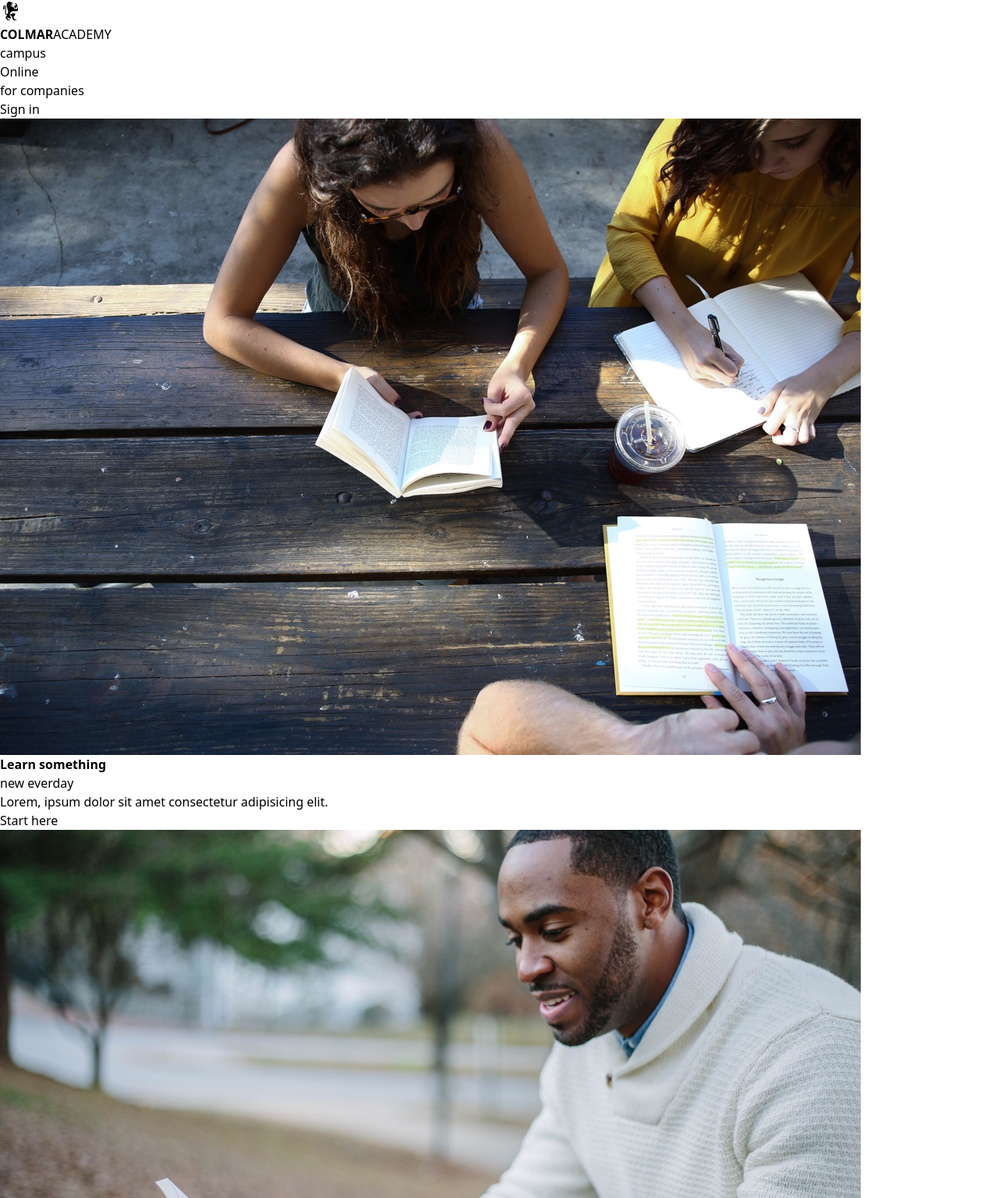
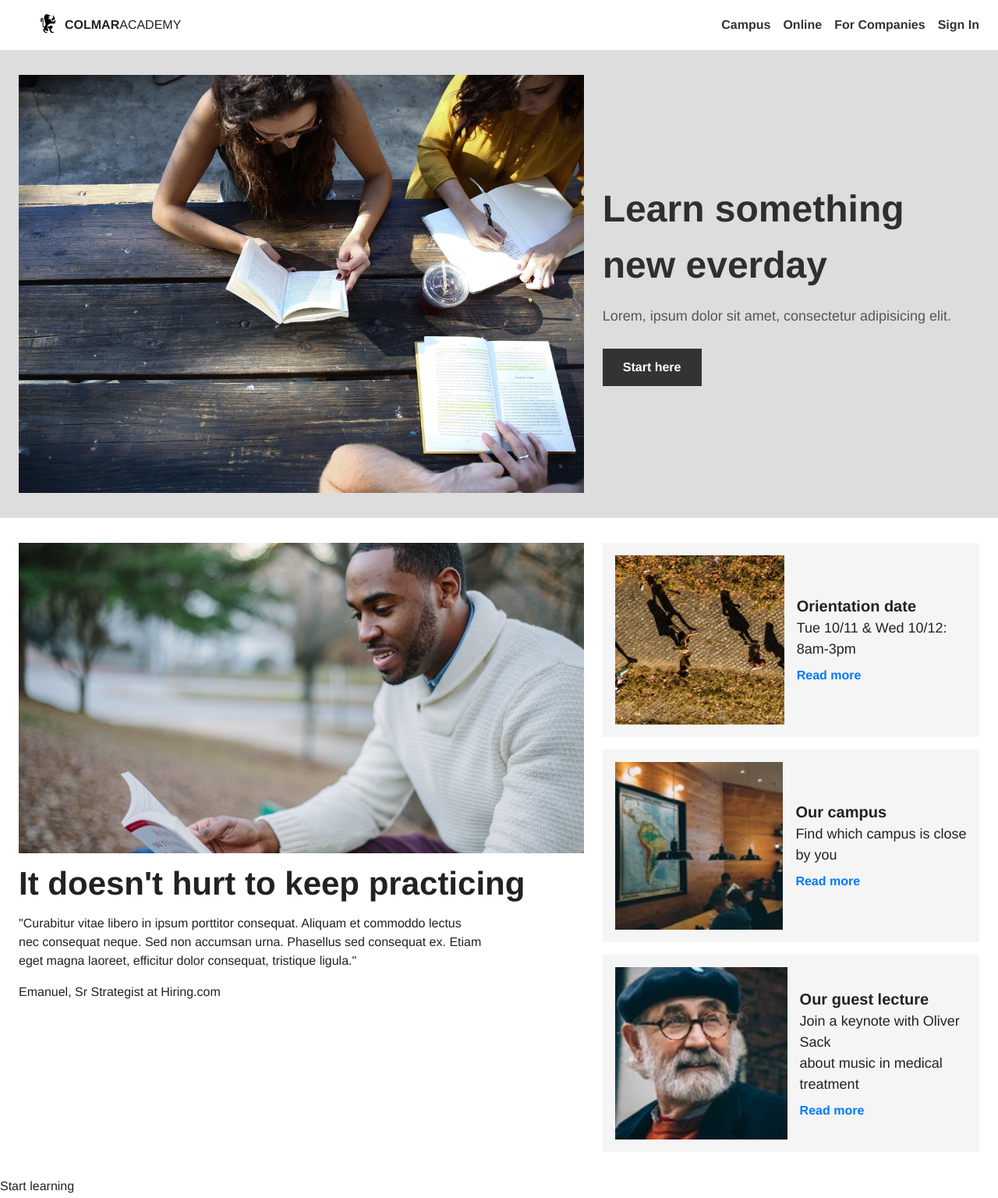
Before and after one commit to Pathomratan/21-pathomrat-colmar, a plain HTML site: page index.html in a window 1280 px wide. Shown: the top 1536 px of the page at 78% size. Drawn offline with nearby package versions, Linux system fonts and the light colour scheme.

Commit message:
version02

```diff
--- a/index.html
+++ b/index.html
@@ -8,14 +8,14 @@
     <title>21-pathomrat-colmar</title>
 </head>
 <body>
-    <header>
+    <header class="flex-container">
         <nav>
         <div>
-            <div>
-                <img src="./images/ic-logo.svg">
+            <div class="header-left">
+                <img src="./images/ic-logo.svg" alt="Colmar Academy">
                 <p><strong>COLMAR</strong>ACADEMY</p>
             </div>
-            <div>
+            <div class="header-right">
                 <ul>
                     <li><a href="#">campus</a></li>
                     <li><a href="##">Online</a></li>
@@ -29,30 +29,32 @@
     <main>
         <section class="Hero">
             <div>
-                <img src="./images/banner.jpg" alt="banner">
-            </div>
-            <div>
-                <p><strong>Learn something</strong><br>new everday</p>
-                <p>Lorem, ipsum dolor sit amet consectetur adipisicing elit.</p>
-                <button>Start here</button>
+                <div class="banner">
+                    <img src="./images/banner.jpg" alt="banner">
+                </div>
+                <div class="Heroword">
+                    <p><strong>Learn something</strong><br>new everday</p>
+                    <p>Lorem, ipsum dolor sit amet, consectetur adipisicing elit.</p>
+                    <div class="button"><a href="#" class="btn-start">Start here</a></div>
+                </div>
             </div>
         </section>
         <section class="information">
             <div>
-                <div>
+                <div class="info-main">
                     <img src="./images/information-main.jpg" alt="informationmain">
-                    <p><strong>It doesn't hurt to keep practicing</strong></p>
-                    <p>"Curabitur vitae libero in ipsum porttitor consequat. Aliquam et commoddo lectus<br>
+                    <h3><strong>It doesn't hurt to keep practicing</strong></h3>
+                    <p1>"Curabitur vitae libero in ipsum porttitor consequat. Aliquam et commoddo lectus<br>
                     nec consequat neque. Sed non accumsan urna. Phasellus sed consequat ex. Etiam<br>
-                    eget magna laoreet, efficitur dolor consequat, tristique ligula."</p>
-                    <p>Emanuel, Sr Strategist at Hiring.com</p>
+                    eget magna laoreet, efficitur dolor consequat, tristique ligula."</p1>
+                    <p2>Emanuel, Sr Strategist at Hiring.com</p2>
                 </div>
-                <div>
+                <div class="info">
                     <div>
                         <div>
                             <img src="./images/information-orientation.jpg" alt="info-orien">
                         </div>
-                        <div>
+                        <div class="detail">
                             <p><strong>Orientation date</strong><br>Tue 10/11 & Wed 10/12: 8am-3pm</p>
                             <a href="###">Read more</a>
                         </div>
@@ -61,7 +63,7 @@
                         <div>
                             <img src="./images/information-campus.jpg" alt="info-campus">
                         </div>
-                        <div>
+                        <div class="detail">
                             <p><strong>Our campus</strong><br>Find which campus is close by you</p>
                             <a href="###">Read more</a>
                         </div>
@@ -70,7 +72,7 @@
                         <div>
                             <img src="./images/information-guest-lecture.jpg" alt="info-guest">
                         </div>
-                        <div>
+                        <div class="detail">
                             <p><strong>Our guest lecture</strong><br>Join a keynote with Oliver Sack<br>
                             about music in medical treatment</p>
                             <a href="###">Read more</a>
@@ -82,7 +84,17 @@
         </section>
         <section class="course">
             <div>
-
+                <div>
+                    <p3>Start learning</p3>
+                </div>
+                <div>
+                    <div></div>
+                    <div></div>
+                    <div></div>
+                    <div></div>
+                    <div></div>
+                    <div></div>
+                </div>
             </div>
         </section>
         <section class="thesis">
--- a/style.css
+++ b/style.css
@@ -0,0 +1,225 @@
+* {
+    margin: 0;
+    padding: 0;
+    box-sizing: border-box;
+}
+
+body {
+    font-family: 'Helvetica Neue', Arial, sans-serif;
+    line-height: 1.5;
+    color: #222;
+}
+
+.flex-container nav > div {
+    display: flex;
+    flex-direction: row;
+    align-items: center;
+    justify-content: space-between;
+    height: 64px;
+    padding: 0 24px;
+}
+
+.header-left {
+    display: flex;
+    flex-wrap: nowrap;
+    flex-direction: row;
+    align-items: center;
+    width: 200px;
+    height: 32px;
+    margin: 0 24px;
+    gap: 8px;
+}
+
+.hearder-left img {
+    width: auto;
+    height: 32px;
+}
+
+.header-right ul {
+    display: flex;
+    flex-wrap: nowrap;
+    flex-direction: row;
+    list-style-type: none;
+    align-items: center;
+    gap: 16px;
+}
+
+.header-right a {
+    text-decoration: none;
+    color: #333;
+    font-weight: 600;
+    text-transform: capitalize;
+}
+
+/* .head-right-mobile{
+    display: flex;
+    list-style-type: none;
+    flex-wrap: wrap;
+    flex-direction: column;
+    justify-self: right;
+    align-items: center;
+    width: 320px;
+    height: 32px;
+    margin: 0 24px;
+    gap: 16px;
+} */
+
+.Hero >div{
+    display: flex;
+    flex-direction: row;
+    align-items: center;
+    justify-content: center;
+    gap: 24px;
+    background-color: #dedddd;
+    padding: 32px 24px;
+}
+
+.banner{
+    width: 60%;
+}
+
+.banner img {
+    width: 100%;
+    display: block;
+    object-fit: cover;
+}
+
+.Heroword {
+    display: flex;
+    flex-direction: column;
+    width: 40%;
+    gap: 16px;
+    color: #333;
+}
+
+.Heroword p:first-child {
+    font-size: 48px;
+    font-weight: 800;
+    color: #2f2f2f;
+}
+
+.Heroword p:nth-child(2) {
+    font-size: 18px;
+    color: #555;
+}
+
+.button {
+    margin-top: 12px;
+}
+
+.button a {
+    display: inline-block;
+    padding: 12px 26px;
+    background-color: #333;
+    color: #fff;
+    text-decoration: none;
+    font-weight: 700;
+}
+
+.information > div {
+    display: flex;
+    gap: 24px;
+    margin: 32px 24px;
+}
+
+.info-main{
+    display: flex;
+    flex-direction: column;
+    width: 60%;
+    gap: 16px;
+}
+
+.info-main img{
+    width: 100%;
+    height: auto;
+}
+
+.info-main h3 {
+    font-size: 42px;
+    line-height: 1.1;
+}
+
+.info-main p {
+    font-size: 18px;
+    color: #555;
+}
+
+.info-main p:last-child {
+    font-size: 16px;
+    color: #333;
+    margin-top: 8px;
+}
+
+.info {
+    display: flex;
+    flex-direction: column;
+    gap: 16px;
+    width: 40%;
+}
+
+.info > div {
+  display: flex;
+  gap: 16px;
+  background: #f5f5f5;
+  padding: 16px;
+  align-items: center;
+}
+
+.info > div img {
+  width: 100%;
+  height: auto;
+  object-fit: cover;
+}
+
+.detail {
+    display: flex;
+    flex-direction: column;
+    gap: 8px;
+}
+
+.detail p {
+    margin: 0;
+    font-size: 18px;
+}
+
+.detail p strong {
+    font-size: 20px;
+}
+
+.detail a {
+  color: #0078ff;
+  text-decoration: none;
+  font-weight: 600;
+}
+
+@media (max-width: 900px) {
+    .flex-container nav > div {
+        flex-wrap: wrap;
+        height: auto;
+    }
+
+    .Hero > div {
+        flex-direction: column;
+    }
+
+    .banner,
+    .Heroword,
+    .info-main,
+    .info {
+        width: 100%;
+    }
+
+    .information > div {
+        flex-direction: column;
+        margin: 16px;
+    }
+
+    .info > div {
+        flex-direction: column;
+        align-items: flex-start;
+    }
+
+    .info > div img {
+        width: 100%;
+    }
+}
```
